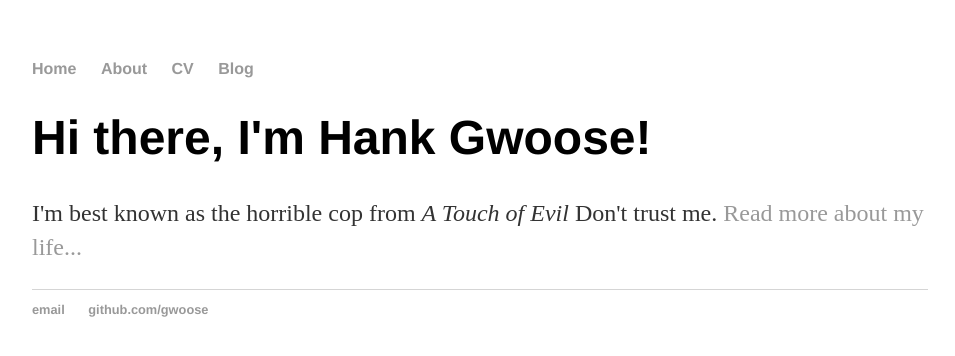
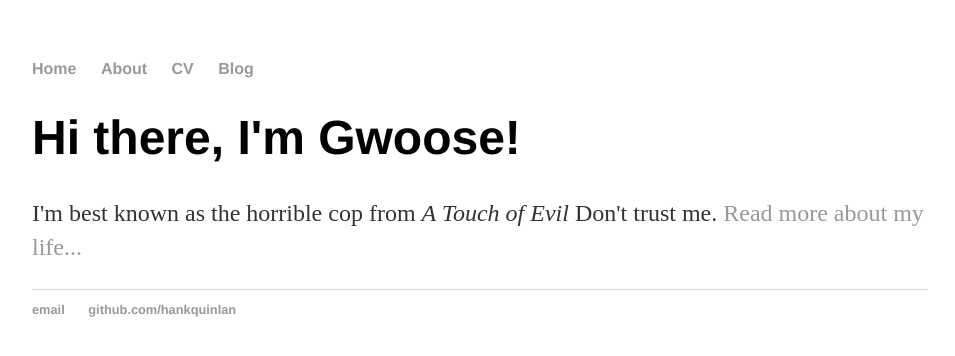
Before and after one commit to gwoose/gwoose.github.io, a Jekyll site: the page built from index.html, in a window 1280 px wide. Shown: the top 356 px of the page, without its empty margins (160-1115 px from the left). Built offline with Jekyll 4.4.1, drawn with Linux system fonts in a browser that asks for light colours.

Commit message:
Update index.html

```diff
--- a/index.html
+++ b/index.html
@@ -1,30 +1,8 @@
-<!DOCTYPE html>
-<html>
-	<head>
-		<title>Gwoose's Blog</title>
-		<!-- link to main stylesheet -->
-		<link rel="stylesheet" type="text/css" href="/css/main.css">
-	</head>
-	<body>
-		<nav>
-    		<ul>
-        		<li><a href="/">Home</a></li>
-	        	<li><a href="/about">About</a></li>
-        		<li><a href="/cv">CV</a></li>
-        		<li><a href="/blog">Blog</a></li>
-    		</ul>
-		</nav>
-		<div class="container">
-    		<div class="blurb">
-        		<h1>Hi there, I'm Hank Gwoose!</h1>
-				<p>I'm best known as the horrible cop from <em>A Touch of Evil</em> Don't trust me. <a href="/about">Read more about my life...</a></p>
-    		</div><!-- /.blurb -->
-		</div><!-- /.container -->
-		<footer>
-    		<ul>
-        		<li><a href="mailto:gwoose@126.com">email</a></li>
-        		<li><a href="https://github.com/gwoose">github.com/gwoose</a></li>
-			</ul>
-		</footer>
-	</body>
-</html>
+---
+layout: default
+title: Gwoose
+---
+<div class="blurb">
+	<h1>Hi there, I'm Gwoose!</h1>
+	<p>I'm best known as the horrible cop from <em>A Touch of Evil</em> Don't trust me. <a href="/about">Read more about my life...</a></p>
+</div><!-- /.blurb -->
```
